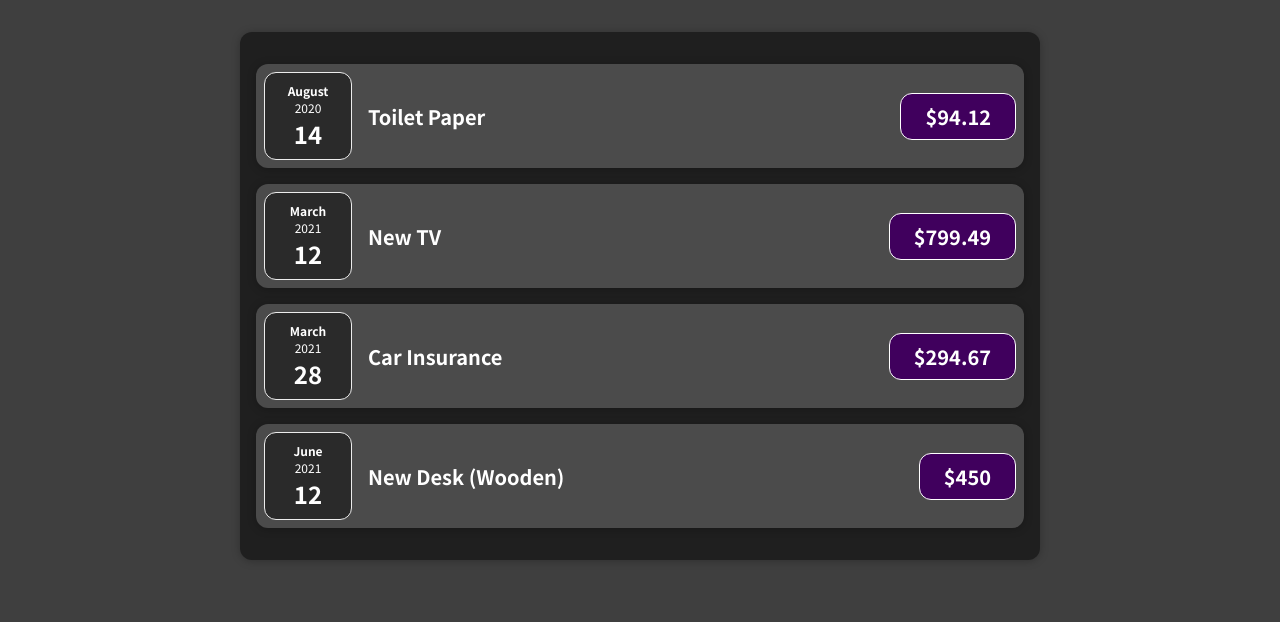
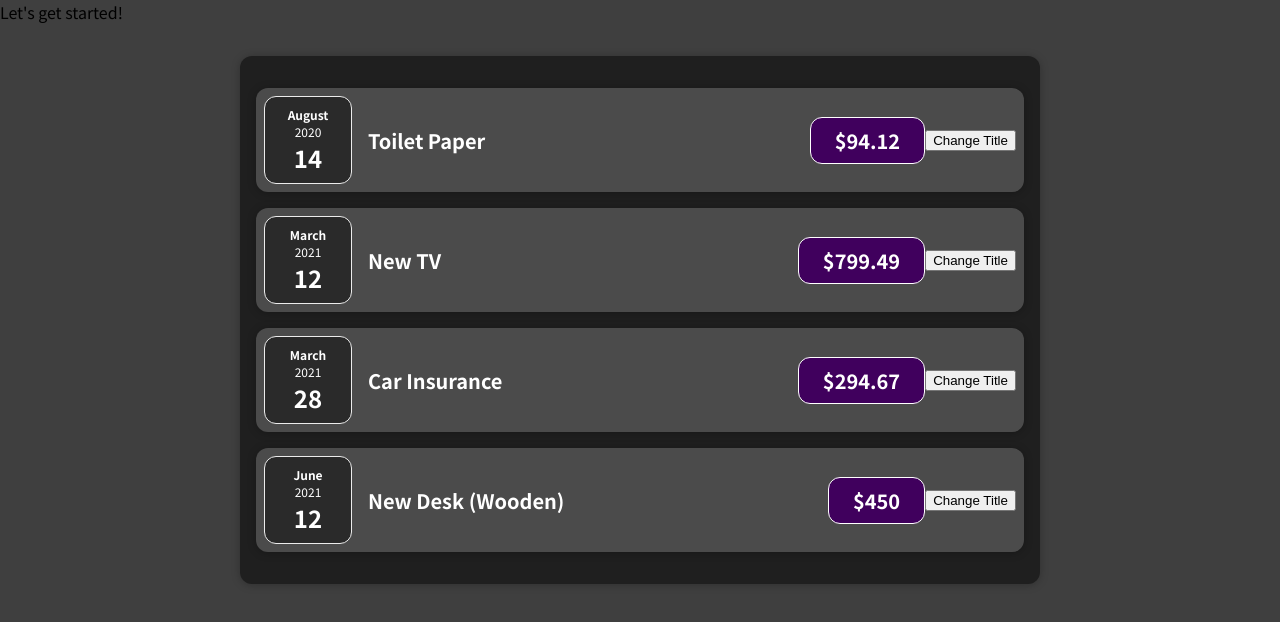
Before and after one commit to Ankhtepot/ReactMax, a JavaScript app in the folder 01-starting-setup/: page / in a window 1280 px wide. Shown: the top 622 px of the page. Built offline with nearby package versions, Linux system fonts and the light colour scheme.

Commit message:
Up to lesson 47.

```diff
--- a/01-starting-setup/src/App.js
+++ b/01-starting-setup/src/App.js
@@ -1,4 +1,4 @@
-import Expenses from "./components/Expenses";
+import Expenses from "./components/Expenses/Expenses";
 
 function App() {
     const expenses = [
@@ -29,7 +29,10 @@ function App() {
     ];
 
     return (
-        <Expenses expenses = {expenses} />
+        <div>
+            <div>Let's get started!</div>
+            <Expenses items={expenses}/>
+        </div>
     );
 }
 
--- a/01-starting-setup/src/components/ExpenseItem.js
+++ b/01-starting-setup/src/components/Expenses/ExpenseItem.js
@@ -1,8 +1,12 @@
 import ExpenseDate from "./ExpenseDate";
-import Card from "./Card";
+import Card from "../UI/Card";
 import './ExpenseItem.css';
 
 function ExpenseItem(props) {
+    const clickHandler = () => {
+        console.log('Clicked! function')
+    };
+
     return (
         <Card className="expense-item">
             <ExpenseDate date={props.date}/>
@@ -10,6 +14,7 @@ function ExpenseItem(props) {
                 <h2>{props.title}</h2>
                 <div className="expense-item__price">${props.amount}</div>
             </div>
+            <button onClick={clickHandler}>Change Title</button>
         </Card>
     );
 }
--- a/01-starting-setup/src/components/Expenses.js
+++ b/01-starting-setup/src/components/Expenses/Expenses.js
@@ -1,9 +1,9 @@
 import ExpenseItem from "./ExpenseItem";
 import './Expenses.css'
-import Card from "./Card";
+import Card from "../UI/Card";
 
 function Expenses(props) {
-    const expenses = props.expenses;
+    const expenses = props.items;
 
     return (
         <Card className="expenses">
```
Also changed, not shown: 01-starting-setup/src/components/Expenses/ExpenseDate.css (renamed from 01-starting-setup/src/components/ExpenseDate.css), 01-starting-setup/src/components/Expenses/ExpenseDate.js (renamed from 01-starting-setup/src/components/ExpenseDate.js), 01-starting-setup/src/components/Expenses/ExpenseItem.css (renamed from 01-starting-setup/src/components/ExpenseItem.css), 01-starting-setup/src/components/Expenses/Expenses.css (renamed from 01-starting-setup/src/components/Expenses.css), 01-starting-setup/src/components/UI/Card.css (renamed from 01-starting-setup/src/components/Card.css), 01-starting-setup/src/components/UI/Card.js (renamed from 01-starting-setup/src/components/Card.js), 1 other file (tests, documents, lock files or other folders).
